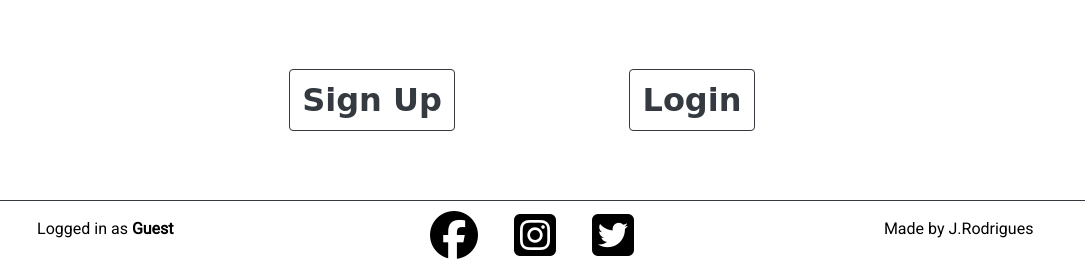
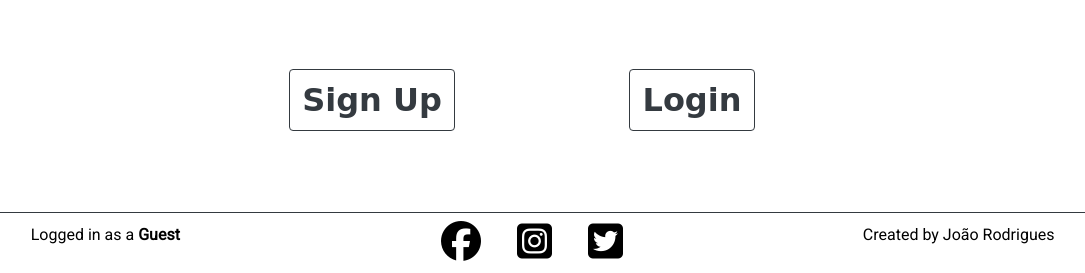
Before and after one commit to Joao4569/ocean-basket-restaurant, a Django app: page / in a window 1280 px wide. Shown: the part 527-800 px from the top of the page, without its empty margins (108-1193 px from the left). Run offline with Django 3.2, Linux system fonts and the light colour scheme; some libraries are stand-ins or nearby versions; some web fonts are replaced.

Commit message:
style: Make adjustments to font size and wording of footer content

```diff
--- a/static/css/style.css
+++ b/static/css/style.css
@@ -31,7 +31,7 @@ body {
 /* footer */
 
 #social-links a {
-  font-size: 3rem;
+  font-size: 2.5rem;
   color: black;
 }
 
--- a/templates/online_booking/base.html
+++ b/templates/online_booking/base.html
@@ -43,7 +43,7 @@
       {% if user.is_authenticated %}
         <p>Logged in as <span class="font-weight-bold">{{ user }}</span></p>
       {% else %}
-        <p>Logged in as <span class="font-weight-bold">Guest</span></p>
+        <p>Logged in as a <span class="font-weight-bold">Guest</span></p>
       {% endif %}
       </div>
       <div id="social-links" class="col-12 col-md-4 text-center my-auto">
@@ -55,7 +55,7 @@
         aria-label="Visit our Twitter page (opens in a new tab)"><i class="fa-brands fa-twitter-square px-3 my-auto"></i></a>
       </div>
       <div class="col-12 col-md-4 text-center my-auto">
-      <p>Made by J.Rodrigues</p>
+      <p>Created by Jo&atildeo Rodrigues</p>
       </div>
     </div>
   </footer>
```
